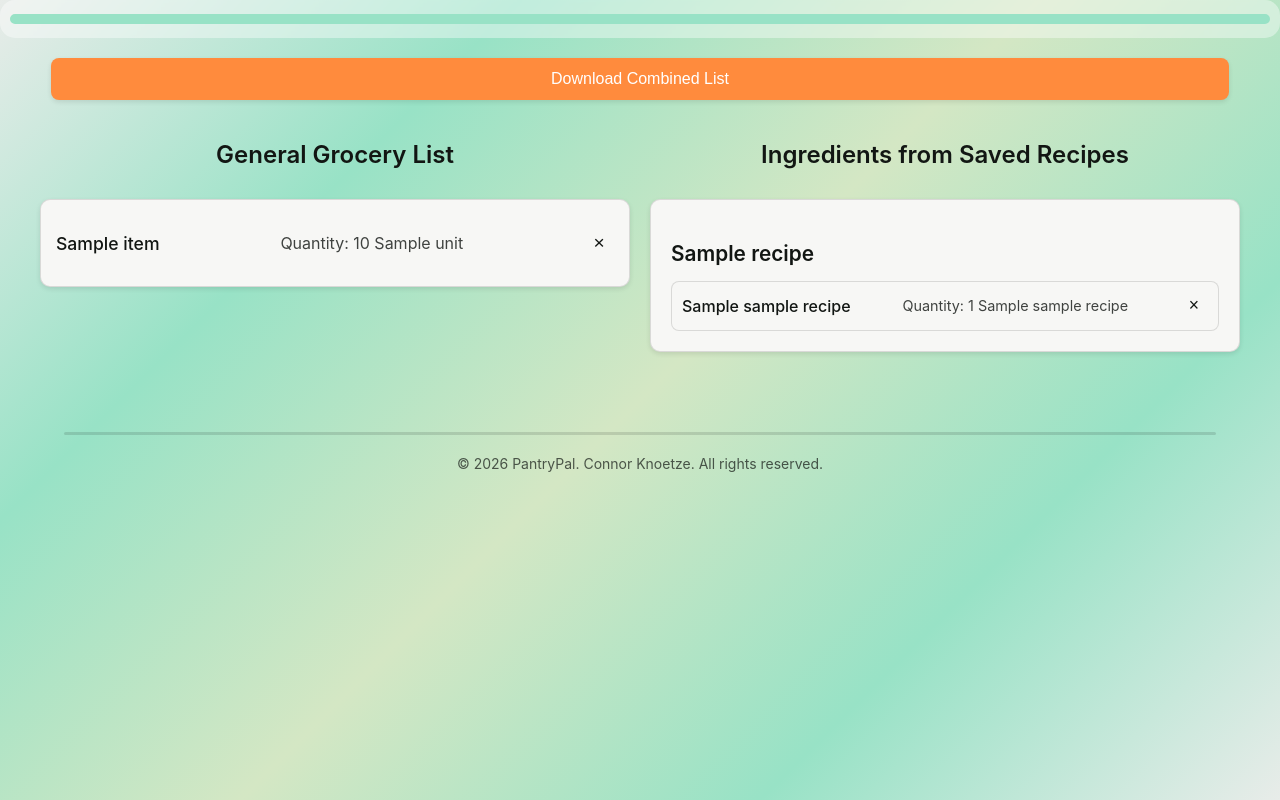
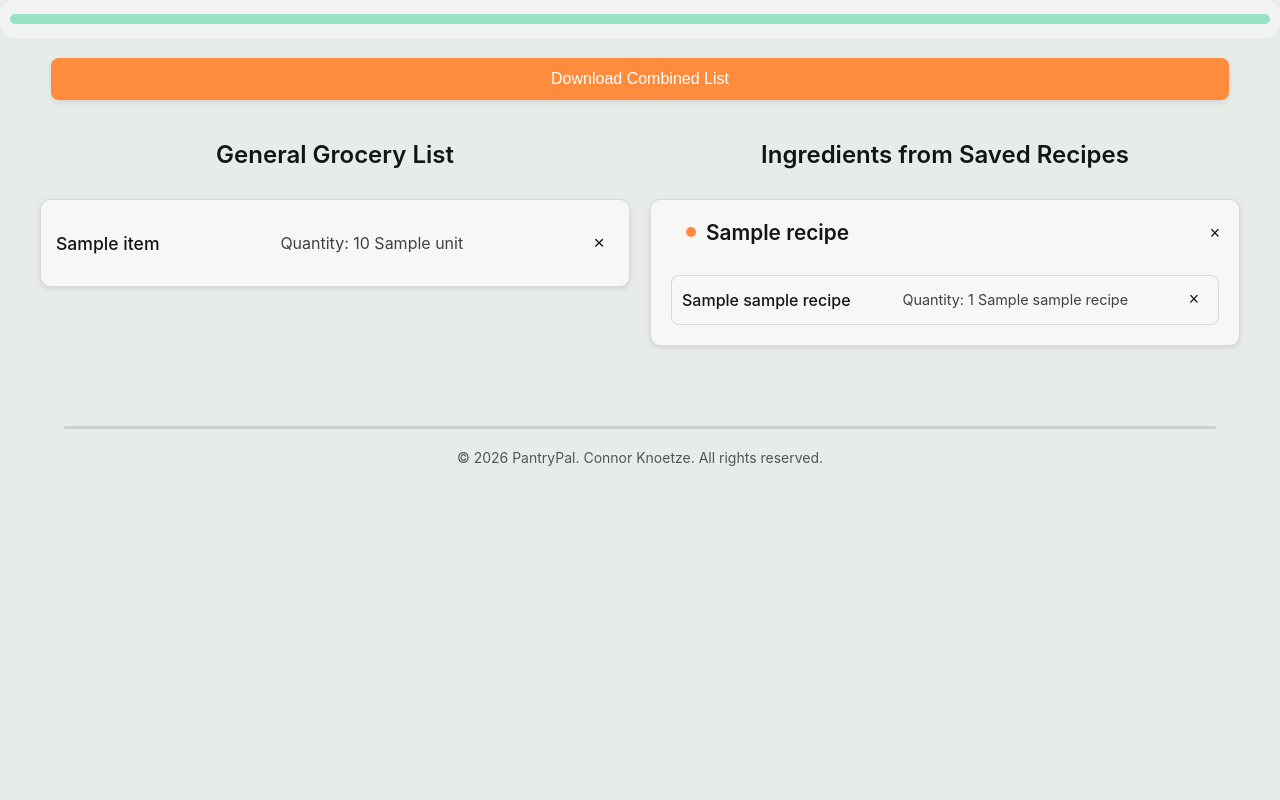
Before and after one commit to ConnorKnoetze/shopping-list-helper, a Flask app: template pantry/templates/pages/shopping/shopping.html in a window 1280 px wide. Run offline with Flask 3, Linux system fonts and the light colour scheme; the template is opened without the code that fills it: most values are stand-ins (such as "Sample title", 1, 10 or a date in 2020).

Commit message:
feat(backend-shopping) added api endpoints for recipe/ingredient removal on the shopping page

```diff
--- a/pantry/blueprints/authentication/services.py
+++ b/pantry/blueprints/authentication/services.py
@@ -22,6 +22,8 @@ class AuthenticationException(Exception):
 def add_user(username: str, email: str, password_hash: str, repo: AbstractRepository):
     if not username or not isinstance(username, str) or username.strip() == "":
         raise ValueError("username is required")
+
+    print(username, email, password_hash)
 
     username_clean = username.strip()
     email_clean = email.strip()
--- a/pantry/static/css/globals.css
+++ b/pantry/static/css/globals.css
@@ -45,15 +45,19 @@
         --toast-bg: #2f4f3e;
         --toast-text-color: #e8ece9;
     }
+
+    background: #0A0D0B;
 }
 
 html {
-    height: 100%;
+    height: 100dvh;
+    background-color: #0A0D0B;
     background: var(--gradient-bg);
     background-attachment: fixed;
 }
 
 body {
+    background-color: var(--color-bg);
     margin: 0;
     color: var(--color-text);
     min-height: 100dvh;
--- a/pantry/static/css/shopping/shopping.css
+++ b/pantry/static/css/shopping/shopping.css
@@ -134,6 +134,7 @@
 }
 
 .saved-recipe-card {
+    position: relative;
     background-color: var(--color-neutral);
     border: 1px solid var(--color-border);
     border-radius: 10px;
@@ -146,11 +147,49 @@
     box-shadow: 0 4px 10px rgba(0, 0, 0, 0.2);
 }
 
+.delete-saved-recipe-button{
+    position: absolute;
+    top: 20px;
+    right: 10px;
+    background-color: transparent;
+    color: var(--color-text);
+    border: 1px solid transparent;
+    border-radius: 50%;
+    width: 28px;
+    height: 28px;
+    font-size: 1.1rem;
+    cursor: pointer;
+    transition: background-color 0.2s ease, color 0.2s ease, transform 0.12s ease;
+    display: flex;
+    align-items: center;
+    justify-content: center;
+    z-index: 2;
+}
+
+.delete-saved-recipe-button:hover {
+    background-color: rgba(224, 122, 95, 0.12);
+    color: #e07a5f;
+    transform: rotate(90deg) scale(1.1);
+}
+
 .saved-recipe-name {
+    display: inline-flex;
+    align-items: center;
+    gap: 10px;
     font-size: 1.3rem;
     font-weight: 600;
     color: var(--color-text);
-    margin-bottom: 15px;
+    margin: 0 0 30px 15px;
+}
+
+.saved-recipe-name:before{
+    content: "";
+    display: inline-block;
+    width: 10px;
+    height: 10px;
+    background: var(--color-accent);
+    border-radius: 50%;
+    flex: 0 0 auto;
 }
 
 .ingredients-list {
--- a/pantry/templates/pages/base.html
+++ b/pantry/templates/pages/base.html
@@ -3,7 +3,8 @@
 <head>
   <meta charset="utf-8">
   <title>{% block title %}Base{% endblock %}</title>
-  <meta name="viewport" content="width=device-width,initial-scale=1,maximum-scale=1,user-scalable=no,viewport-fit=cover">
+  <meta name="viewport" content="width=device-width,initial-scale=1,maximum-scale=1,user-scalable=no">
+    <meta name="theme-color" content="#000000">
   <link rel="stylesheet" href="{{ url_for('static', filename='css/globals.css') }}">
   {% block extra_css %}{% endblock %}
 </head>
--- a/pantry/templates/pages/shopping/shopping.html
+++ b/pantry/templates/pages/shopping/shopping.html
@@ -35,11 +35,11 @@
                 <h2 class="section-title">Ingredients from Saved Recipes</h2>
                     <div class="saved-recipes-list">
                         {% for recipe in saved_recipes %}
-                            <div class="saved-recipe-card">
+                            <div class="saved-recipe-card" id="{{ recipe.name }}">
                                 <h3 class="saved-recipe-name">{{ recipe.name }}</h3>
                                 <ul class="ingredients-list">
                                     {% for ingredient in recipe_ingredients[recipe.name.lower()] %}
-                                        <li>
+                                        <li id="{{ ingredient[2] }}">
                                             <div class="per-recipe-ingredient-row">
                                                 <span class="ingredient-name">
                                                     {{ ingredient[2] }}
@@ -54,6 +54,7 @@
                                         <li class="no-ingredients-message">You have not selected any required ingredients for this recipe.</li>
                                     {% endfor %}
                                 </ul>
+                                <button class="delete-saved-recipe-button" name="{{ recipe.name }}" aria-label="Delete all ingredients from {{ recipe.name }}">&times;</button>
                             </div>
                         {% endfor %}
                     </div>
```
Also changed, not shown: pantry/adapters/memory_repository.py (+7 -0 lines), pantry/blueprints/shopping/shopping.py (+70 -0 lines), pantry/domainmodel/user.py (+7 -6 lines), pantry/static/js/shopping/shopping.js (+96 -0 lines).
